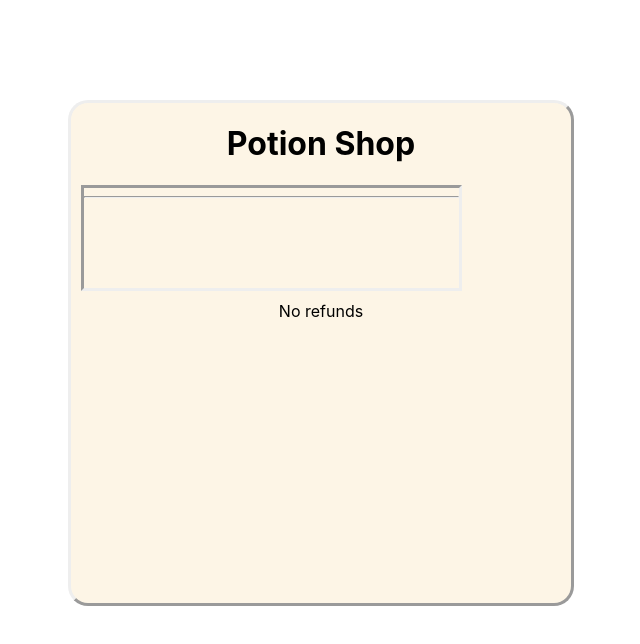
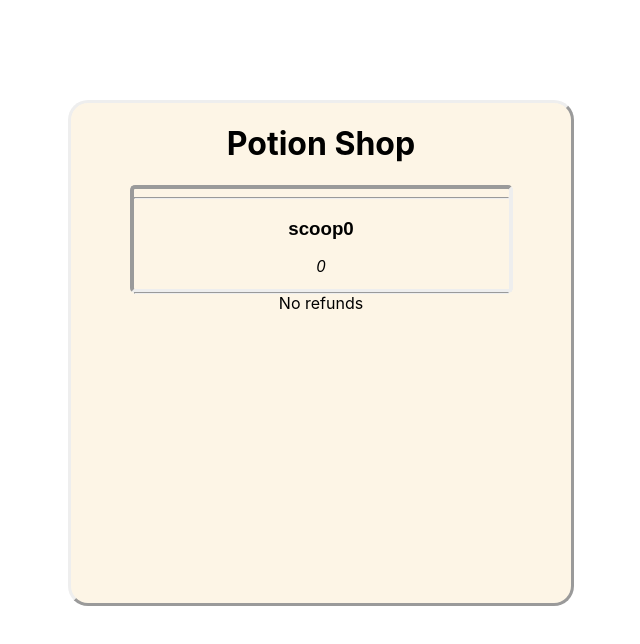
Before and after one commit to Riverface/PotionShop, a React (Create React App) app: page / in a window 1280 px wide. Shown: the top 644 px of the page, without its empty margins (32-672 px from the left). Built offline with nearby package versions, Linux system fonts and the light colour scheme.

Commit message:
More replacement of placeholders, doing a bit more styling.

```diff
--- a/src/Components/Potion.js
+++ b/src/Components/Potion.js
@@ -4,14 +4,19 @@ import PropTypes from "prop-types";
 import React from 'react';
 
 function Potion(props) {
-    const potionStyle = { width : '100px', height: "100px", fontFamily:"sans-serif", paddingTop:"50px" }
+    const potionStyle = { width: '100px', height: "100px", fontFamily: "sans-serif", paddingTop: "50px" }
     return (
         <React.Fragment>
 
-            <div onClick={() => props.whenTicketClicked(props.id)}>
+            <div onClick={() => props.whenpotionClicked(props.id)}>
                 { /* We add a div with an onClick function. Don't forget to close out the div below! */}
-                <h3>{props.location} - {props.names}</h3>
-                <p><em>{props.issue}</em></p>
+                <h3>
+                    {props.name}
+                    {props.attName}
+                    {props.attMod}
+                    {props.flavorText}
+                </h3>
+                <p><em>{props.id}</em></p>
                 <hr />
             </div>
         </React.Fragment>
--- a/src/Components/PotionAll.js
+++ b/src/Components/PotionAll.js
@@ -7,29 +7,28 @@ function PotionAll(props) {
   const listStyle = {
     minWidth: '75%',
     maxWidth: '75%',
-    marginLeft:"12.5%",
-    marginRight:"25%",
-
+    marginLeft: "auto",
+    marginRight: "auto",
     fontFamily: "sans-serif",
     paddingTop: "inherit",
     maxHeight: '100px',
     minHeight: '100px',
-    border:"inherit",
-    margin:10,
-    borderStyle:"inset",
-    borderColor: "outset"
+    border: "4px inset inset",
+    borderWidth: "4px",
+    borderStyle: "inset",
+    borderRadius: "5px",
   }
   return (
     <div style={listStyle}>
       <hr />
-      {props.All.map((Potion) =>
+      {props.All.map((potion) =>
         <Potion
           whenPotionClicked={props.onPotionSelection}
-          names={Potion.title}
-          location={Potion.location}
-          attName={Potion.attName}
-          id={Potion.id}
-          key={Potion.id} />
+          names={potion.title}
+          attName={potion.attName}
+          attMod={potion.attMod}
+          id={potion.id}
+          key={potion.id} />
       )}
     </div>
   );
--- a/src/Components/PotionControl.jsx
+++ b/src/Components/PotionControl.jsx
@@ -11,7 +11,14 @@ class PotionControl extends React.Component {
         super(props);
         this.state = {
             formVisibility: false,
-            masterPotionList: [],
+            masterPotionList: [
+                {
+                    name: "fuckyou",
+                    id:"0",
+                    attName:"scoop",
+                    attMod:"0"
+                }
+            ],
             CRUDAphase: 0,
             selected: null
         };
@@ -48,7 +55,7 @@ class PotionControl extends React.Component {
             CRUDAphase: 0
         });
     }
-    selectionHandler=(id) => {
+    selectionHandler = (id) => {
         const selectedPotion = this.state.masterPotionList.filter(potion => potion.id === id)[0];
         this.setState({ selectedPotion: selectedPotion });
     }
--- a/src/Components/PotionCreate.js
+++ b/src/Components/PotionCreate.js
@@ -9,19 +9,19 @@ function PotionCreate(props) {
         <React.Fragment>
             <PotionForm
                 formSubmissionHandler={handlePotionCreateSubmission}
-                buttonText="Help!" />
+                buttonText="Sell me this, Potion Seller!" />
         </React.Fragment>
     );
 
     function handlePotionCreateSubmission(event) {
         console.log(event);
-        props.onNewTicketCreation({ names: event.target.names.value, location: event.target.location.value, issue: event.target.issue.value, id: v4() });
+        props.onNewpotionCreation({ title: event.target.title.value, attName: event.target.attName.value, attMod: event.target.attMod.value, id: v4() });
     }
 
 }
 
 PotionCreate.propTypes = {
-    onNewTicketCreation: PropTypes.func
+    onNewpotionCreation: PropTypes.func
 };
 
 export default PotionCreate;
--- a/src/Components/PotionRead.js
+++ b/src/Components/PotionRead.js
@@ -8,8 +8,8 @@ function PotionRead(props) {
     return (
         <React.Fragment>
             <h1>potion Detail for potion {v4()}</h1>
-            <h3>{potion.location} - {potion.names}</h3>
-            <p><em>{potion.issue}</em></p>
+            <h3>{potion.attName} - {potion.attMod}</h3>
+            <p><em>{potion.flavorText}</em></p>
             <button onClick={props.onClickingEdit}>Update potion</button> { /* new code */}
             <button onClick={() => props.onClickingDelete(potion.id)}>Close potion</button>
             <hr />
```
